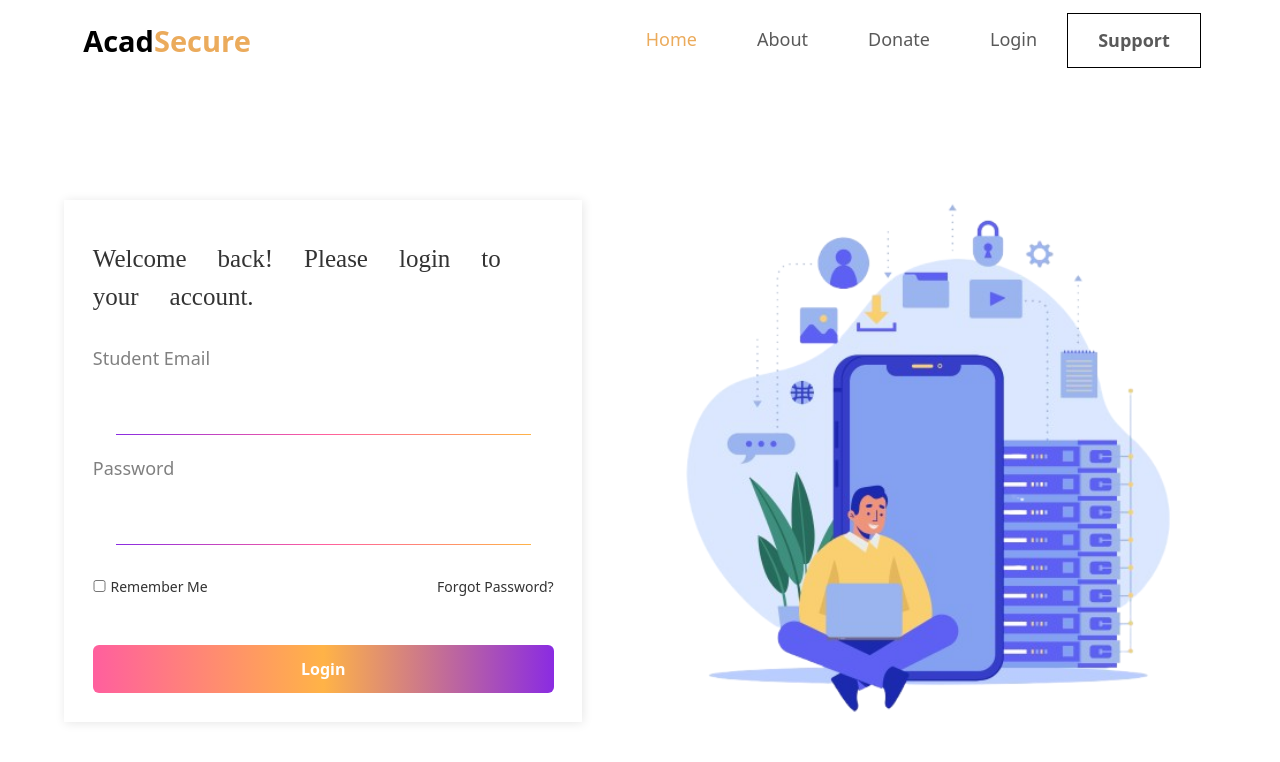
After one commit to Krish-CyberSec/ZeroDay_Syndicate, a Django app: page /login/ in a window 1280 px wide. The commit adds this page. Shown: the top 762 px of the page. Run offline with Django 5.2, Linux system fonts and the light colour scheme.

Commit message:
feat: added login page

```diff
--- a/Deparment Level File Sharing Platform/AcadSecure/urls.py
+++ b/Deparment Level File Sharing Platform/AcadSecure/urls.py
@@ -7,4 +7,7 @@ urlpatterns = [
     path('', views.index,name='home_blank'),
     path('home/', views.index,name='home'),
     path('about-us/', views.about_us,name='about'),
+    path('contact-us/', views.contact_us,name='support'),
+    path('login/', views.login,name='login'),
+    path('forgot-password/', views.forgot_password,name='password_reset'),
 ]
--- a/Deparment Level File Sharing Platform/AcadSecure/views.py
+++ b/Deparment Level File Sharing Platform/AcadSecure/views.py
@@ -72,12 +72,20 @@ def index(request):
 def about_us(request):
     return render(request,"about.html")
 
-def join(request):
-    return render(request,"")
+def login(request):
+    return render(request,"login.html")
 
-def json_response_example(request):
-    data = {
-        "status": "success",
-        "message": "API response"
-    }
-    return JsonResponse(data)
+def contact_us(request):
+    return render(request,"support.html")
+def forgot_password(request):
+    return render(request,"forgot_password.html")
+
+# def join(request):
+#     return render(request,"")
+
+# def json_response_example(request):
+#     data = {
+#         "status": "success",
+#         "message": "API response"
+#     }
+#     return JsonResponse(data)
--- a/Deparment Level File Sharing Platform/static/css/style.css
+++ b/Deparment Level File Sharing Platform/static/css/style.css
@@ -409,6 +409,94 @@ body {
   margin: 0 auto;
 }
 
+
+/* login page css start */
+.cont_form-div{
+    position: relative;
+    top:25vh;
+    bottom: 25vh;
+}
+.cont_form-div{
+  width: 90vw;
+  margin: 0 auto;
+}
+.cont_form-div-c{
+    width: 50%;
+    height: 500px;
+}
+#cont_form-div-c1{
+    border-top-left-radius: 10px;
+    border-bottom-left-radius: 10px;
+
+}
+#login_from{
+    box-shadow: 1px 1px 10px rgba(0,0,0,0.1);
+    width: 90%;
+    padding:5% 5%;
+    padding-top: 20px;
+
+}
+#login_from> p{
+    font-weight: 400;
+    font-size: 25px;
+    margin: 20px auto;
+    margin-bottom: 30px;
+        color: #333;
+    font-family: emojisans, 'Segoe UI Emoji', 'Segoe UI Symbol', 'Noto Color Emoji', 'Apple Color Emoji', 'Android Emoji', 'EmojiSymbols';
+    font-weight: 500;
+}
+#login_from #username, #login_from #password{
+    width: 90%;
+    margin: 0 auto;
+    border:0;
+    border-bottom: 1px solid;
+    border-image: linear-gradient(90deg, #8A2BE2, #FF5F9E, #FFB347) 1;
+    display: block;
+}
+
+#username:focus, #password:focus{
+    outline: none;
+    border-image: linear-gradient(90deg, #FF5F9E, #FFB347, #8A2BE2) 1;
+}
+
+#login_from label[for="password"], #login_from label[for="username"]{
+    font-weight: 500;
+    margin-top: 20px;
+    display: block;
+    color: gray;
+
+}
+#remember_me{
+    height: 12px;}
+#login_from label[for="remember_me"]{
+    font-size: 14px;
+    color: #333;
+}
+#forgot-password-link{
+    text-decoration: none;
+    color: #333;
+    font-size: 14px;
+}
+#login-btn{
+    margin-top: 30px;
+    padding: 12px 20px;
+    border: none;
+    background: linear-gradient(90deg, #FF5F9E, #FFB347, #8A2BE2);
+    color: white;
+    font-size: 16px;
+    cursor: pointer;
+    width: 100%;
+    font-weight: bolder;
+}
+#cont_form-div-c2{
+    border-top-right-radius: 10px;
+    border-bottom-right-radius: 10px;
+}
+#cont_form-div-c2 img{
+    width: 100%;
+    height:auto;
+}
+/* login page css ends */
 /* Main Ends */
 
 /* Footer Starts */
--- a/Deparment Level File Sharing Platform/templates/base.html
+++ b/Deparment Level File Sharing Platform/templates/base.html
@@ -12,8 +12,8 @@
       integrity="sha384-sRIl4kxILFvY47J16cr9ZwB07vP4J8+LH7qKQnuqkuIAvNWLzeN8tE5YBujZqJLB"
       crossorigin="anonymous"
     />
+    <link rel="stylesheet" href="{% static 'css/style.css' %}?v=2" />
     {% block css %}
-    <link rel="stylesheet" href="{% static 'css/style.css' %}?v=2" />
     {% endblock %}
   </head>
   <body>
@@ -48,18 +48,18 @@
     {% block content %}
     {% endblock %}
     </main>
-    {% comment %} Footer area {% endcomment %}
+    {% comment %} Footer area Start{% endcomment %}
 
-    <footer>
-        {% comment %} {% block footer %}{% endblock %} {% endcomment %}
 
-        {% comment %} footer area code  {% endcomment %}
-    </footer>
+
+    {% comment %} Footer area Ends{% endcomment %}
+
     <script
       src="https://cdn.jsdelivr.net/npm/bootstrap@5.3.8/dist/js/bootstrap.bundle.min.js"
       integrity="sha384-FKyoEForCGlyvwx9Hj09JcYn3nv7wiPVlz7YYwJrWVcXK/BmnVDxM+D2scQbITxI"
       crossorigin="anonymous"
     ></script>
     <script src="{% static 'scripts/script.js' %}"></script>
+    {% include "partials/footer.html" %}
   </body>
 </html>
--- /dev/null
+++ b/Deparment Level File Sharing Platform/templates/login.html
@@ -0,0 +1,49 @@
+{% extends "base.html" %} {% load static %} {% block title %} AcadSecure - Login
+{% endblock %} {% block content %}
+<div class="container-fluid p-0">
+  <div class="cont_form-div d-flex">
+    <div class="cont_form-div-c" id="cont_form-div-c1">
+      <div id="login_from">
+        <p>Welcome back! Please login to your account.</p>
+
+        <form method="POST" action="{% url 'login' %}">
+          {% csrf_token %}
+          <div class="mb-3">
+            <label for="username" class="form-label">Student Email</label>
+          </br>
+            <input
+              type="text"
+              id="username"
+              name="username"
+              required
+            />
+          </div>
+          <div class="mb-3">
+            <label for="password" class="form-label">Password</label>
+          </br>
+            <input
+              type="password"
+              id="password"
+              name="password"
+              required
+            />
+        </br>
+          <span>
+              <input type="checkbox" id="remember_me" name="remember_me" />
+              <label for="remember_me">Remember Me</label>
+          </span>
+          <span class="float-end">
+              <a href="{% url 'password_reset' %}" id="forgot-password-link">Forgot Password?</a>
+            </span>
+          </div>
+          <button type="submit" class="btn" id="login-btn">Login</button>
+        </form>
+      </div>
+    </div>
+    <div class="cont_form-div-c d-flex justify-content-center align-items-center" id="cont_form-div-c2">
+        <img src="{% static 'images/login.png' %}" alt="Login Image"  />
+    </div>
+  </div>
+</div>
+
+{% endblock %}
--- /dev/null
+++ b/Deparment Level File Sharing Platform/templates/partials/footer.html
@@ -0,0 +1,5 @@
+{% load static %}
+<footer>
+
+
+</footer>
--- a/Deparment Level File Sharing Platform/templates/partials/navbar.html
+++ b/Deparment Level File Sharing Platform/templates/partials/navbar.html
@@ -43,7 +43,10 @@
                 <li class="nav-item">
                   <a class="nav-link" href="#">Donate</a>
                 </li>
-                <li class="nav-item dropdown mb-3">
+                <li class="nav-item">
+                  <a class="nav-link" href="{% url 'login' %}">Login</a>
+                </li>
+                {% comment %} <li class="nav-item dropdown mb-3">
                   <a
                     class="nav-link dropdown-toggle "
                     href="#"
@@ -65,7 +68,7 @@
                       <a class="dropdown-item" href="#">Something else here</a>
                     </li>
                   </ul>
-                </li>
+                </li> {% endcomment %}
                 <li class="nav-item">
                   <a class="nav-link" href="#">Support</a>
                 </li>
--- /dev/null
+++ b/Deparment Level File Sharing Platform/templates/support.html
@@ -0,0 +1 @@
+{% extends "base.html" %}
```
Also changed, not shown: Deparment Level File Sharing Platform/templates/index.html (+1 -12 lines), Deparment Level File Sharing Platform/static/images/login.png (added).
